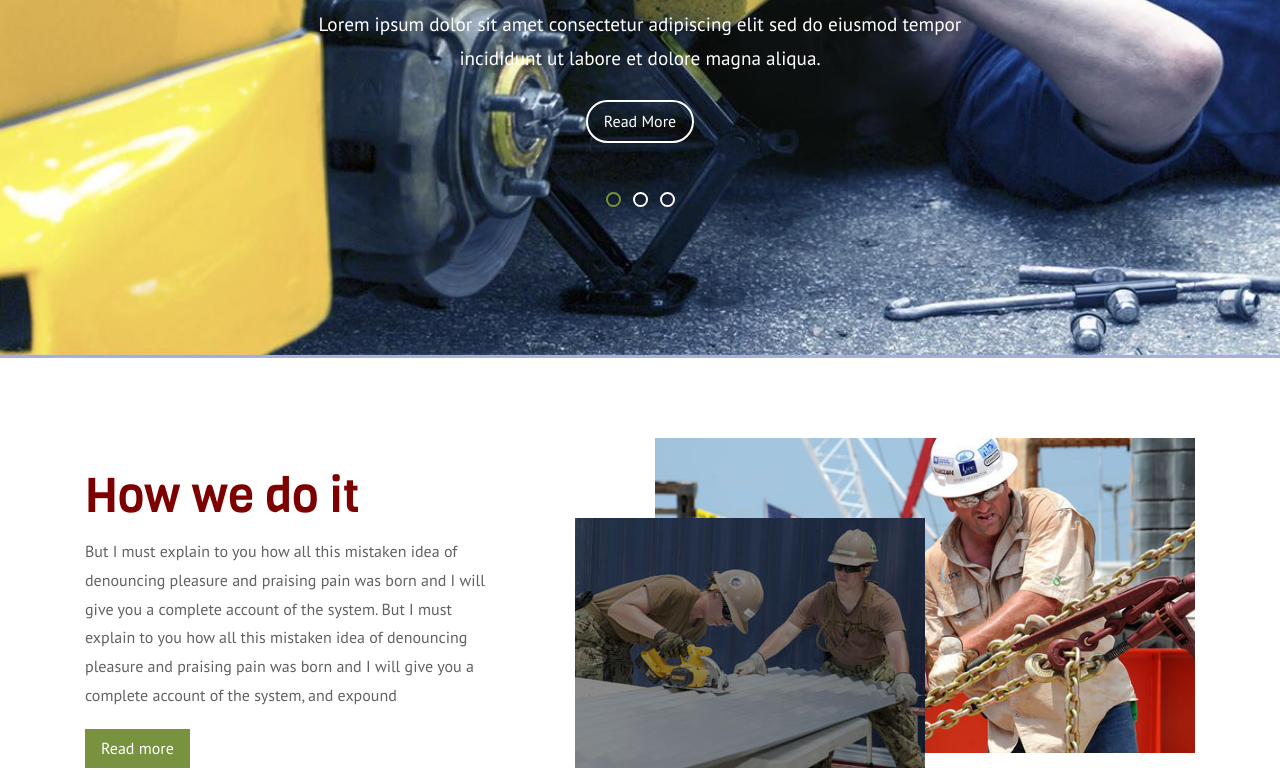
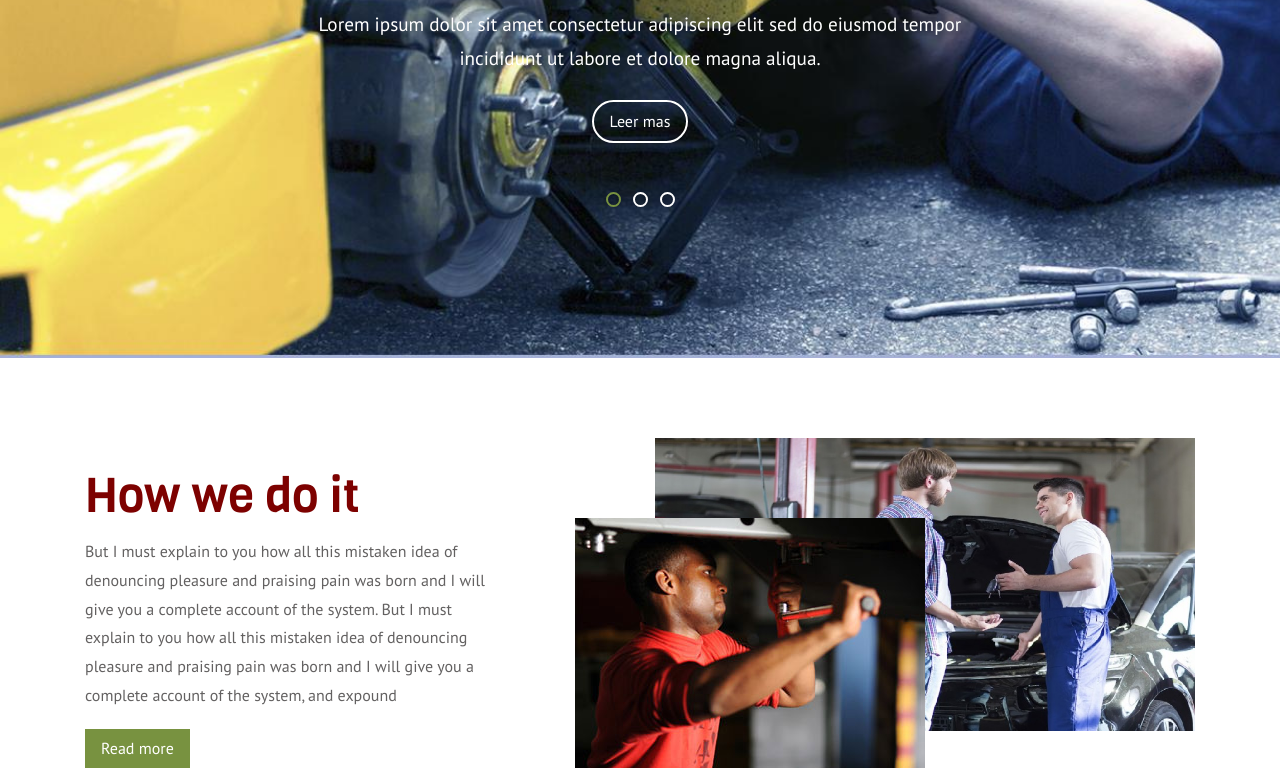
Before and after one commit to FreddK21/mecanic, a plain HTML site: page index.html in a window 1280 px wide. Shown: the part 335-1105 px from the top of the page. Drawn offline with Linux system fonts and the light colour scheme.

Commit message:
imagenes

```diff
--- a/index.html
+++ b/index.html
@@ -83,7 +83,7 @@ Smartphone Compatible web template, free webdesigns for Nokia, Samsung, LG, Sony
 				    <h3>Lorem ipsum dolor sit amet</h3>
 				    <p>Lorem ipsum dolor sit amet consectetur adipiscing elit sed do eiusmod tempor incididunt ut labore et dolore magna aliqua.</p>
 				    <div class="bann-btn">
-				    	<a href="single.html">Read More</a>
+				    	<a href="single.html">Leer mas</a>
 				    </div>
 			    </div>
 			  </li>
@@ -92,7 +92,7 @@ Smartphone Compatible web template, free webdesigns for Nokia, Samsung, LG, Sony
 				    <h3>Lorem ipsum dolor sit amet</h3>
 				    <p>Lorem ipsum dolor sit amet consectetur adipiscing elit sed do eiusmod tempor incididunt ut labore et dolore magna aliqua.</p>
 				    <div class="bann-btn">
-				    	<a href="single.html">Read More</a>
+				    	<a href="single.html">Leer mas</a>
 				    </div>
 			    </div>
 			  </li>
@@ -101,7 +101,7 @@ Smartphone Compatible web template, free webdesigns for Nokia, Samsung, LG, Sony
 				    <h3>Lorem ipsum dolor sit amet</h3>
 				    <p>Lorem ipsum dolor sit amet consectetur adipiscing elit sed do eiusmod tempor incididunt ut labore et dolore magna aliqua.</p>
 				    <div class="bann-btn">
-				    	<a href="single.html">Read More</a>
+				    	<a href="single.html">Leer mas</a>
 				    </div>
 			    </div>
 			  </li>
@@ -138,11 +138,11 @@ Smartphone Compatible web template, free webdesigns for Nokia, Samsung, LG, Sony
 	     	<a href="single.html">Read more</a>
 		 </div>
 		 <div class="col-md-6 we-are-rights">
-		      <img src="images/w2.jpg" alt="" class="img-responsive">
+		      <img src="images/i1.jpg" alt="" class="img-responsive">
 		 </div>
 	     <div class="clearfix"> </div>
 	     <div class="we-are-middle">
-		     <img src="images/w5.jpg" alt="" class="img-responsive">
+		     <img src="images/g9.jpg" alt="" class="img-responsive">
 		 </div>
 	  </div>
 	</div>
```
